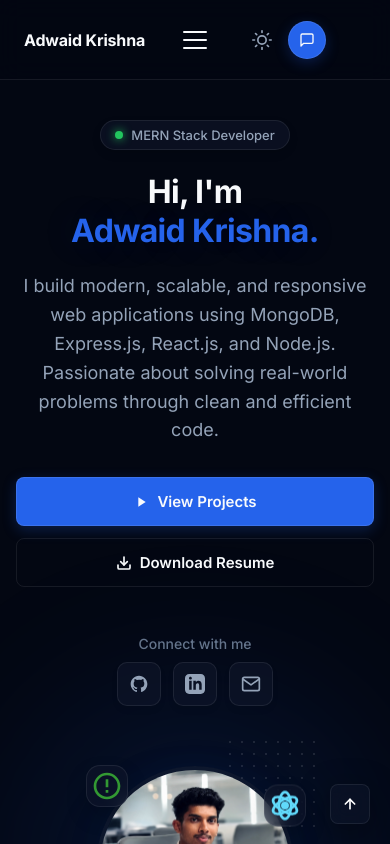
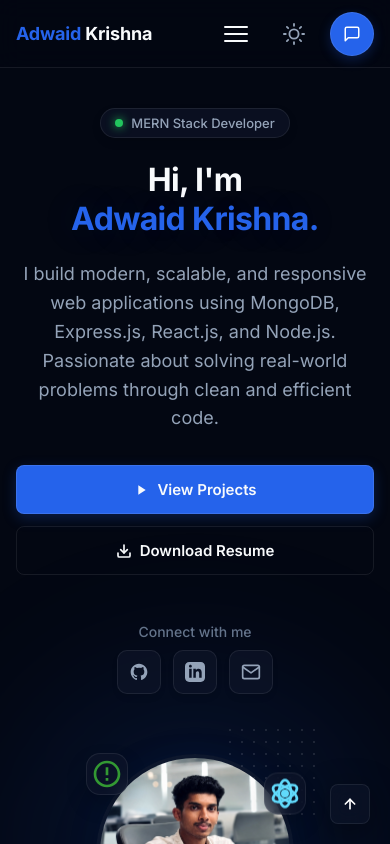
Before and after one commit to Adwaidkrishna/personal-portfolio, a React app: page / in a window 390 px wide. Shown: the top 844 px of the page. Built offline with nearby package versions, Linux system fonts and the light colour scheme; the HTML template or start-up script is replaced by a standard one.

Commit message:
navabr res

```diff
--- a/src/components/Navbar/Navabar.jsx
+++ b/src/components/Navbar/Navabar.jsx
@@ -14,7 +14,9 @@ function Navbar() {
             <div className="header-container">
                 {/* Brand Name */}
                 <a href="#" className="brand-link">
-                    <span className="brand-name">Adwaid Krishna</span>
+                    <span className="brand-name">
+                        <span className="brand-accent">Adwaid</span> Krishna
+                    </span>
                 </a>
 
                 {/* CSS-Only Mobile Menu Toggle */}
--- a/src/components/Navbar/Navbar.css
+++ b/src/components/Navbar/Navbar.css
@@ -47,6 +47,10 @@
     font-size: 20px;
     font-weight: 700;
     letter-spacing: -0.01em;
+}
+
+.brand-accent {
+    color: var(--accent-blue);
 }
 
 /* Center Links */
@@ -186,15 +190,56 @@
 }
 
 @media (max-width: 768px) {
+    .site-header {
+        height: 68px;
+    }
 
-    /* Show hamburger icon */
+    .brand-link {
+        display: flex;
+        align-items: center;
+        text-decoration: none;
+        white-space: nowrap;
+        margin-right: auto; /* Push subsequent header items to the right */
+        transition: transform 0.2s ease;
+    }
+
+    .brand-name {
+        font-size: clamp(18px, 4vw, 22px);
+        font-weight: 700;
+        letter-spacing: -0.01em;
+        white-space: nowrap;
+    }
+
+    /* Left-side of the right-controls group: Hamburger Menu */
     .hamburger-btn {
         display: flex;
+        flex-direction: column;
+        justify-content: center;
+        align-items: center;
+        width: 44px;
+        height: 44px;
+        cursor: pointer;
+        z-index: 1001;
+        gap: 5px;
+        padding: 0;
+        box-sizing: border-box;
+        order: 2;
+        margin-right: 14px; /* Equal spacing between hamburger and theme toggle */
+        position: static;
+        transform: none;
+    }
+
+    .hamburger-line {
+        width: 24px;
+        height: 2px;
+        background-color: var(--text-primary);
+        border-radius: 9999px;
+        transition: all 0.25s cubic-bezier(0.4, 0, 0.2, 1);
     }
 
     /* Transform menu toggle to cross when checked */
     .menu-toggle:checked~.hamburger-btn .hamburger-line:nth-child(1) {
-        transform: translateY(8px) rotate(45deg);
+        transform: translateY(7px) rotate(45deg);
     }
 
     .menu-toggle:checked~.hamburger-btn .hamburger-line:nth-child(2) {
@@ -202,16 +247,97 @@
     }
 
     .menu-toggle:checked~.hamburger-btn .hamburger-line:nth-child(3) {
-        transform: translateY(-8px) rotate(-45deg);
+        transform: translateY(-7px) rotate(-45deg);
+    }
+
+    /* Right-controls Group Container */
+    .header-actions {
+        display: flex;
+        align-items: center;
+        gap: 14px; /* Equal spacing between Theme Toggle and Contact button */
+        order: 3;
+        position: static;
+        margin: 0;
+        padding: 0;
+    }
+
+    /* Centered Theme Toggle Button */
+    .theme-toggle-btn {
+        width: 44px;
+        height: 44px;
+        display: flex;
+        align-items: center;
+        justify-content: center;
+        border-radius: 50%;
+        padding: 0;
+        background: none;
+        border: none;
+        color: var(--text-secondary);
+        transition: all 0.25s cubic-bezier(0.4, 0, 0.2, 1);
+    }
+
+    .theme-toggle-btn:hover {
+        background-color: rgba(255, 255, 255, 0.05);
+        color: var(--text-primary);
+    }
+
+    .theme-toggle-btn svg {
+        width: 22px;
+        height: 22px;
+        transition: transform 0.25s ease;
+    }
+
+    .theme-toggle-btn:hover svg {
+        transform: rotate(45deg);
+    }
+
+    /* Right-aligned Connect Me Button */
+    .connect-me-btn {
+        width: 44px;
+        height: 44px;
+        display: flex;
+        align-items: center;
+        justify-content: center;
+        background-color: var(--accent-blue);
+        color: #ffffff;
+        border-radius: 50%;
+        box-shadow: 0 4px 12px var(--accent-blue-glow);
+        border: 1px solid rgba(255, 255, 255, 0.1);
+        transition: all 0.25s cubic-bezier(0.4, 0, 0.2, 1);
+        padding: 0;
+        box-sizing: border-box;
+        position: static;
+        transform: none;
+    }
+
+    .connect-me-btn span {
+        display: none; /* Hide text, icon-only circular button */
+    }
+
+    .connect-me-btn:hover {
+        transform: scale(1.08);
+        background-color: var(--accent-blue-hover);
+        box-shadow: 0 6px 16px rgba(37, 99, 235, 0.45);
+    }
+
+    .connect-me-btn:active {
+        transform: scale(0.95);
+    }
+
+    .connect-icon {
+        width: 18px;
+        height: 18px;
+        display: block;
     }
 
     /* Position Menu Drawer */
     .nav-menu {
         position: absolute;
-        top: 80px;
+        top: 68px; /* Alignment with shorter header */
         left: 0;
         width: 100%;
-        background-color: var(--bg-color);
+        background-color: rgba(3, 7, 18, 0.95);
+        backdrop-filter: blur(16px);
         border-bottom: 1px solid var(--card-border);
         flex-direction: column;
         align-items: stretch;
@@ -244,27 +370,10 @@
         width: 100%;
         height: 2px;
     }
+}
 
-    .connect-me-btn span {
-        display: none;
-        /* Hide text, make circular icon */
-    }
-
-    .connect-me-btn {
-        padding: 10px;
-        border-radius: 50%;
-    }
-
-    .header-actions {
-        margin-right: 40px;
-        /* Space for hamburger button */
-        gap: 8px;
+@media (max-width: 480px) {
+    .header-container {
+        padding: 0 16px;
     }
 }
-
-@media (max-width: 550px) {
-    .brand-name {
-        display: block;
-        font-size: 16px;
-    }
-}
```
